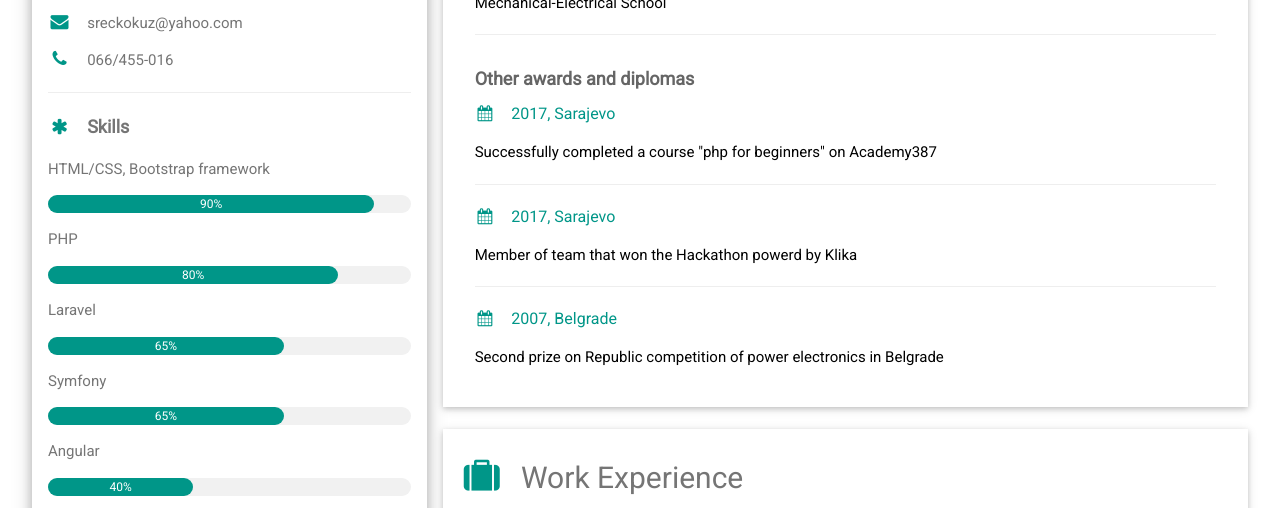
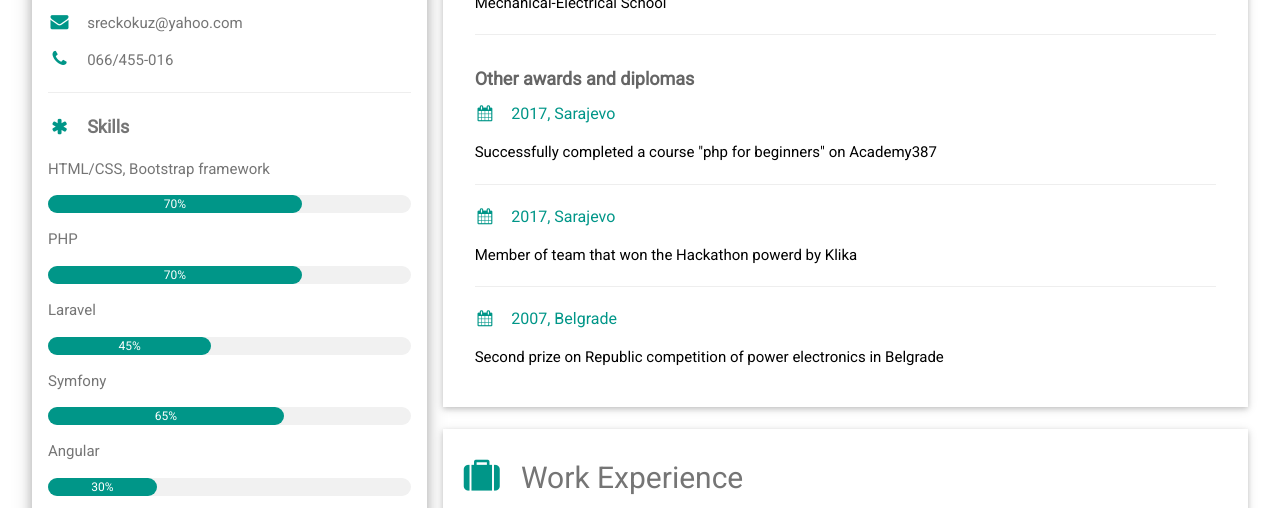
Before and after one commit to sreckokuz/online_CV, a plain HTML site: page index.html in a window 1280 px wide. Shown: the part 435-943 px from the top of the page. Drawn offline with nearby package versions, Linux system fonts and the light colour scheme.

Commit message:
Update index.html

```diff
--- a/index.html
+++ b/index.html
@@ -38,18 +38,18 @@ html,body,h1,h2,h3,h4,h5,h6 {font-family: "Roboto", sans-serif}
           <p class="w3-large"><b><i class="fa fa-asterisk fa-fw w3-margin-right w3-text-teal"></i>Skills</b></p>
           <p>HTML/CSS, Bootstrap framework</p>
           <div class="w3-light-grey w3-round-xlarge w3-small">
-            <div class="w3-container w3-center w3-round-xlarge w3-teal" style="width:90%">90%</div>
+            <div class="w3-container w3-center w3-round-xlarge w3-teal" style="width:70%">70%</div>
           </div>
           <p>PHP</p>
           <div class="w3-light-grey w3-round-xlarge w3-small">
-            <div class="w3-container w3-center w3-round-xlarge w3-teal" style="width:80%">
-              <div class="w3-center w3-text-white">80%</div>
+            <div class="w3-container w3-center w3-round-xlarge w3-teal" style="width:70%">
+              <div class="w3-center w3-text-white">70%</div>
             </div>
           </div>
 
           <p>Laravel</p>
           <div class="w3-light-grey w3-round-xlarge w3-small">
-            <div class="w3-container w3-center w3-round-xlarge w3-teal" style="width:65%">65%</div>
+            <div class="w3-container w3-center w3-round-xlarge w3-teal" style="width:45%">45%</div>
           </div>
 
           <p>Symfony</p>
@@ -59,7 +59,7 @@ html,body,h1,h2,h3,h4,h5,h6 {font-family: "Roboto", sans-serif}
 
           <p>Angular</p>
           <div class="w3-light-grey w3-round-xlarge w3-small">
-            <div class="w3-container w3-center w3-round-xlarge w3-teal" style="width:40%">40%</div>
+            <div class="w3-container w3-center w3-round-xlarge w3-teal" style="width:30%">30%</div>
           </div>
 
           <p>Swift</p>
```
